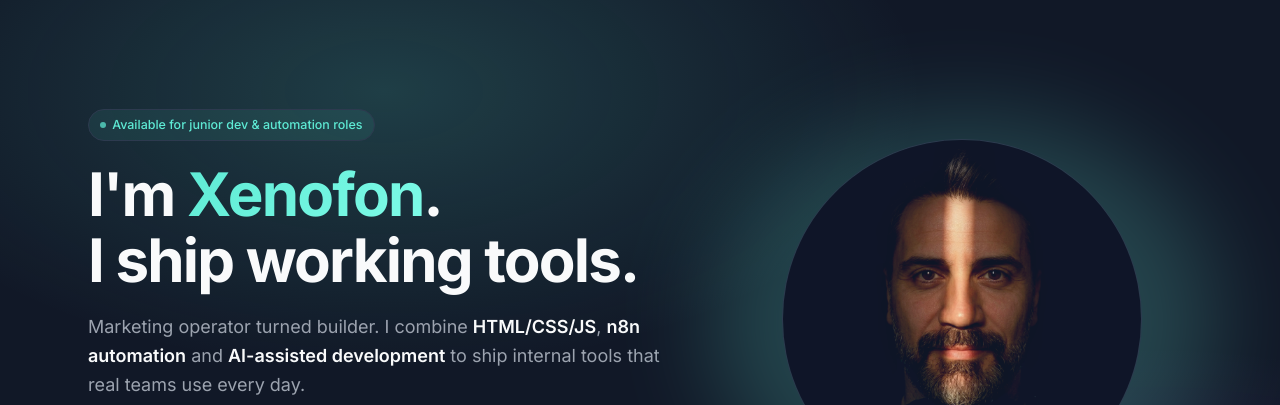
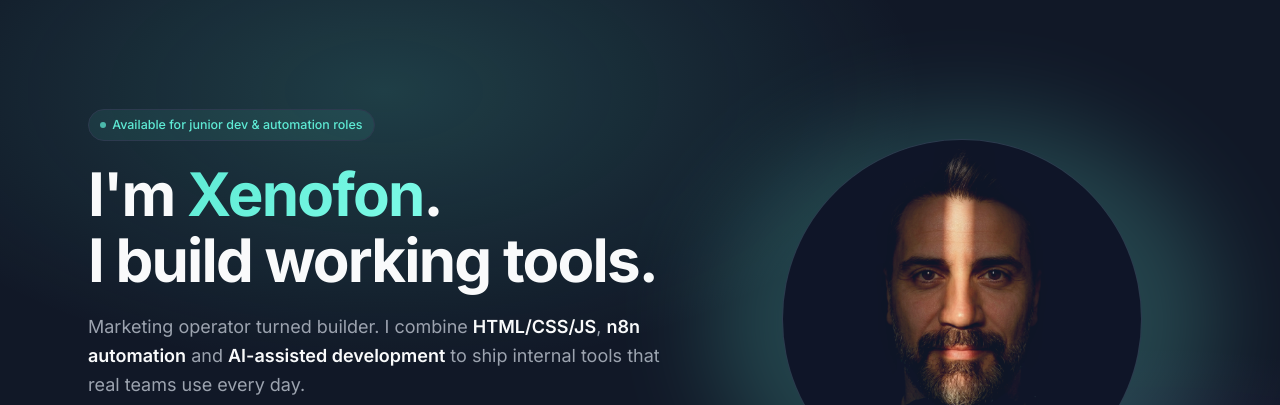
Before and after one commit to XenLian78/xenofon-lianos-portfolio, a plain HTML site: page index.html in a window 1280 px wide. Shown: the part 69-474 px from the top of the page. Drawn offline with Linux system fonts and the light colour scheme.

Commit message:
Update index.html

```diff
--- a/index.html
+++ b/index.html
@@ -54,7 +54,7 @@
           <span style="display:inline-block;width:6px;height:6px;border-radius:50%;background:var(--accent);animation:pulse 2s infinite;"></span>
           Available for junior dev & automation roles
         </span>
-        <h1>I'm <span class="gradient-text">Xenofon</span>.<br>I ship working tools.</h1>
+        <h1>I'm <span class="gradient-text">Xenofon</span>.<br>I build working tools.</h1>
         <p>Marketing operator turned builder. I combine <strong>HTML/CSS/JS</strong>, <strong>n8n automation</strong> and <strong>AI-assisted development</strong> to ship internal tools that real teams use every day.</p>
         <div class="hero-cta">
           <a href="#projects" class="btn-primary">View projects →</a>
```
